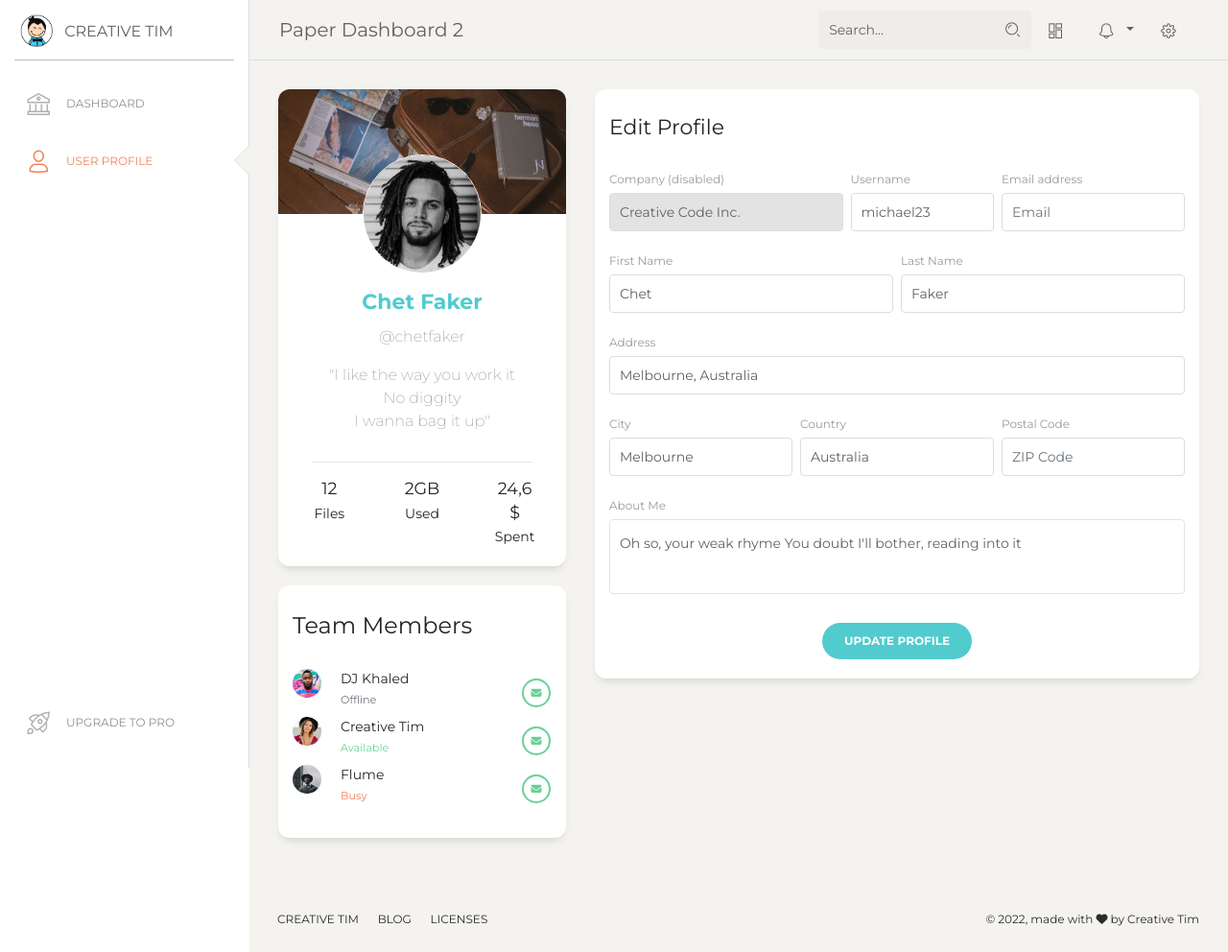
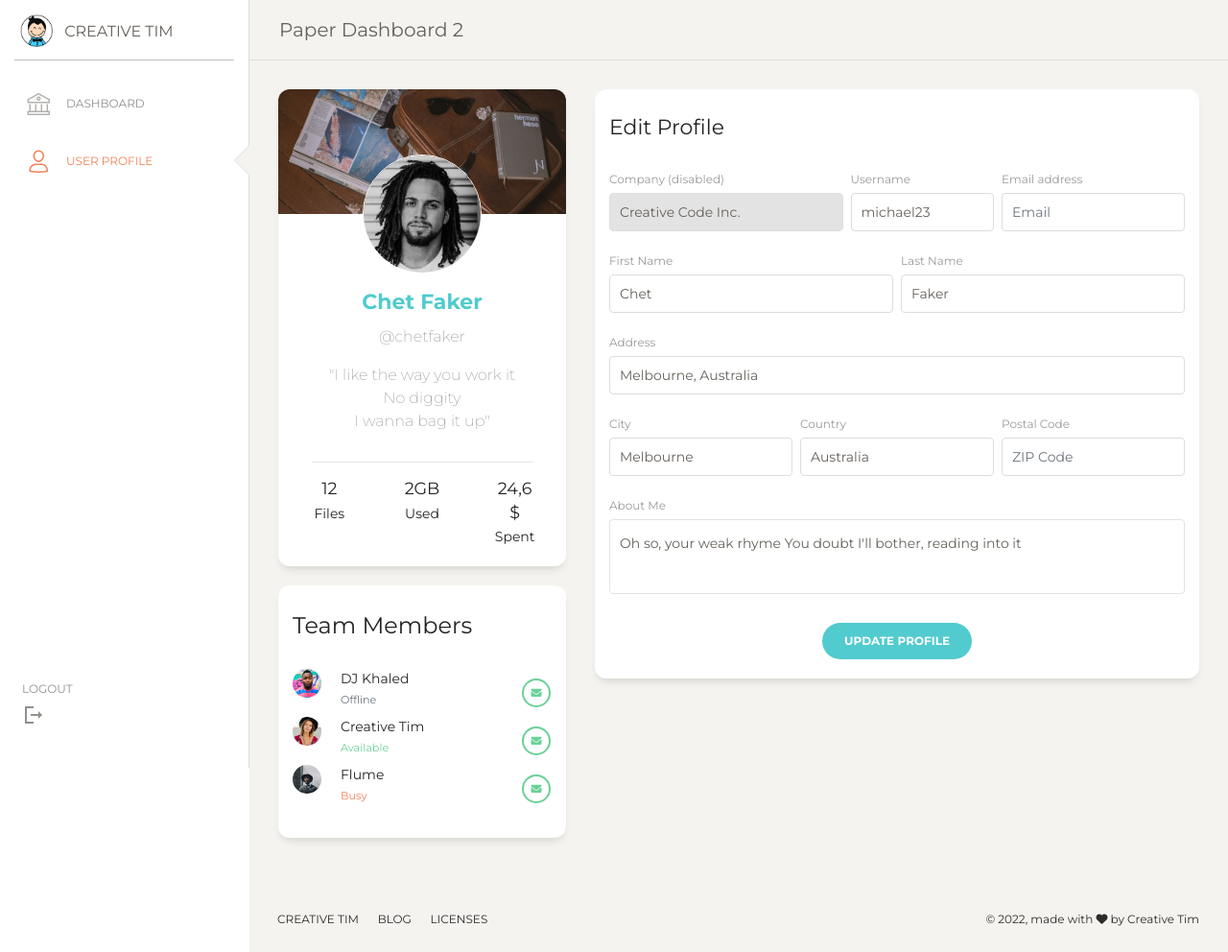
Before and after one commit to alemarsa-exe/World-Through-Sounds, a Django app: page /dashboard/profile in a window 1280 px wide. Shown: the whole page at 96% size. Run offline with Django 4.2, Linux system fonts and the light colour scheme; some libraries are stand-ins or nearby versions.

Commit message:
Links y Logout listo

```diff
--- a/login/templates/user.html
+++ b/login/templates/user.html
@@ -19,6 +19,9 @@
   <link href="{% static 'assets/css/paper-dashboard.css' %}" rel="stylesheet" />
   <!-- CSS Just for demo purpose, don't include it in your project -->
   <link href="{% static 'assets/demo/demo.css' %}" rel="stylesheet" />
+
+  <link rel="stylesheet" href="https://fonts.googleapis.com/icon?family=Material+Icons+Sharp">
+
 </head>
 
 <body class="">
@@ -41,21 +44,23 @@
       <div class="sidebar-wrapper">
         <ul class="nav">
           <li>
-            <a href="./dashboard.html">
+            <a href="../dashboard">
               <i class="nc-icon nc-bank"></i>
               <p>Dashboard</p>
             </a>
           </li>
           <li class="active ">
-            <a href="./user.html">
+            <a href="../dashboard/profile">
               <i class="nc-icon nc-single-02"></i>
               <p>User Profile</p>
             </a>
           </li>
           <li class="active-pro">
-            <a href="./upgrade.html">
-              <i class="nc-icon nc-spaceship"></i>
-              <p>Upgrade to PRO</p>
+            <a href="{% url 'logout' %}">
+              <p>Logout</p>
+              <span class="material-icons-sharp">
+                logout
+                </span>
             </a>
           </li>
         </ul>
@@ -75,6 +80,10 @@
             </div>
             <a class="navbar-brand" href="javascript:;">Paper Dashboard 2</a>
           </div>
+
+          <!---NAVBAR que no uso -->
+
+          <!--
           <button class="navbar-toggler" type="button" data-toggle="collapse" data-target="#navigation" aria-controls="navigation-index" aria-expanded="false" aria-label="Toggle navigation">
             <span class="navbar-toggler-bar navbar-kebab"></span>
             <span class="navbar-toggler-bar navbar-kebab"></span>
@@ -122,7 +131,7 @@
                 </a>
               </li>
             </ul>
-          </div>
+          </div>-->
         </div>
       </nav>
       <!-- End Navbar -->
--- a/login/urls.py
+++ b/login/urls.py
@@ -1,3 +1,4 @@
+from unicodedata import name
 from django.contrib import admin
 from django.urls import path
 from . import views
@@ -15,6 +16,7 @@ urlpatterns = [
     path('loginunity/', views.loginUnity, name = 'loginUnity'),
     path('levelplayed/', views.levelPlayed, name = 'levelPlayed'),
     path('dashboard/', views.dashboard, name = 'dashboard'),
-    path('dashboard/profile', views.profile, name = "profile")
+    path('dashboard/profile', views.profile, name = "profile"),
+    path('logout/', views.logout_user, name="logout"),
 
 ]
--- a/login/views.py
+++ b/login/views.py
@@ -133,7 +133,7 @@ def loginUser(request):
         user = authenticate(request, username=username, password=password)
         if user is not None:
             login(request, user)
-            return redirect('perfil')
+            return redirect('dashboard')
         else:
             messages.error(request, ('Bad login'))
             print("User does not exist")
@@ -144,7 +144,7 @@ def loginUser(request):
 def logout_user(request):
     logout(request)
     messages.success(request, ('Logged out'))
-    return redirect('Login')
+    return redirect('index')
 
 
 @csrf_exempt
@@ -170,11 +170,11 @@ def signupUser(request):
         return render(request, 'Signup.html')
 
 @csrf_exempt
-def perfil(request):
-    return render(request, 'perfil.html')
-
 def dashboard(request):
-    return render(request, 'dashboard.html')
+    if request.user.is_authenticated:
+        return render(request, 'dashboard.html')
+    else:
+        return redirect('login')
 
 def profile(request):
     return render(request, 'user.html')
```
